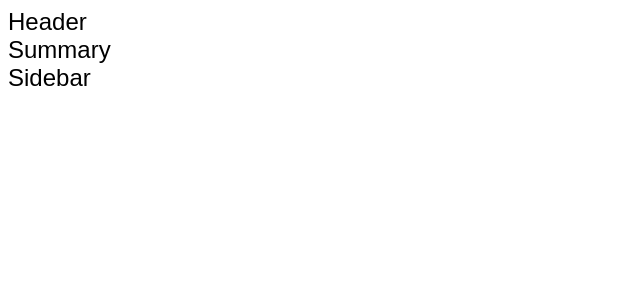
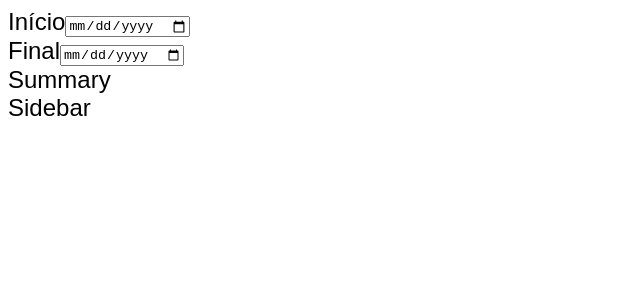
Before and after one commit to reginadiana/fintech, a React (Vite) app: page /vendas/1 in a window 1280 px wide. Shown: the top 300 px of the page, without its empty margins (0-640 px from the left). Built offline with nearby package versions, Linux system fonts and the light colour scheme; no server answers.

Commit message:
feat: date input

```diff
--- /dev/null
+++ b/src/components/DangeRange/DangeRange.tsx
@@ -0,0 +1,22 @@
+import { useState } from 'react';
+import DateInput from 'src/components/DateInput';
+
+export default function DangeRange() {
+  const [startDate, setStartDate] = useState('');
+  const [endDate, setEndDate] = useState('');
+
+  return (
+    <form onSubmit={(e) => e.preventDefault()}>
+      <DateInput
+        label="Início"
+        value={startDate}
+        onChange={({ target }) => setStartDate(target.value)}
+      />
+      <DateInput
+        label="Final"
+        value={endDate}
+        onChange={({ target }) => setEndDate(target.value)}
+      />
+    </form>
+  );
+}
--- /dev/null
+++ b/src/components/DangeRange/index.ts
@@ -0,0 +1 @@
+export { default } from './DangeRange'
--- /dev/null
+++ b/src/components/DateInput/DateInput.tsx
@@ -0,0 +1,12 @@
+import { ComponentProps } from 'react';
+
+type Props = ComponentProps<'input'> & { label: string };
+
+export default function DateInput({ label, ...rest }: Props) {
+  return (
+    <div>
+      <label htmlFor={label}>{label}</label>
+      <input id={label} name={label} type="date" {...rest} />
+    </div>
+  );
+}
--- /dev/null
+++ b/src/components/DateInput/index.ts
@@ -0,0 +1 @@
+export { default } from './DateInput'
--- a/src/components/Header/Header.tsx
+++ b/src/components/Header/Header.tsx
@@ -1,8 +1,9 @@
-import { useData } from 'src/context/DataContext';
+import DangeRange from 'src/components/DangeRange';
 
 export default function Header() {
-  const { data } = useData();
-
-  console.log(data);
-  return <header>Header</header>;
+  return (
+    <header>
+      <DangeRange />
+    </header>
+  );
 }
```
